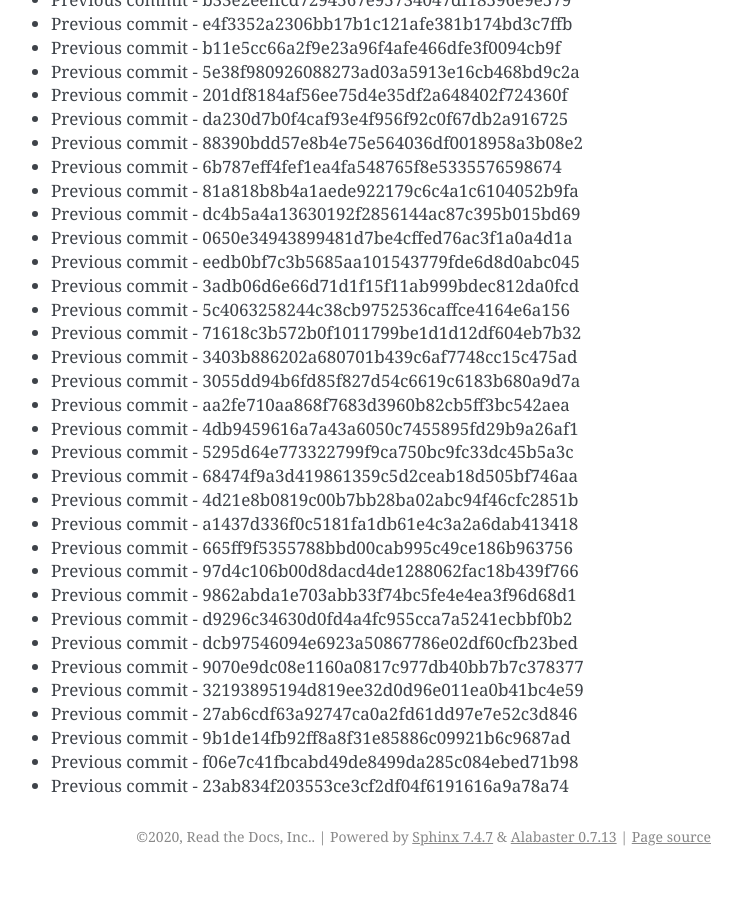
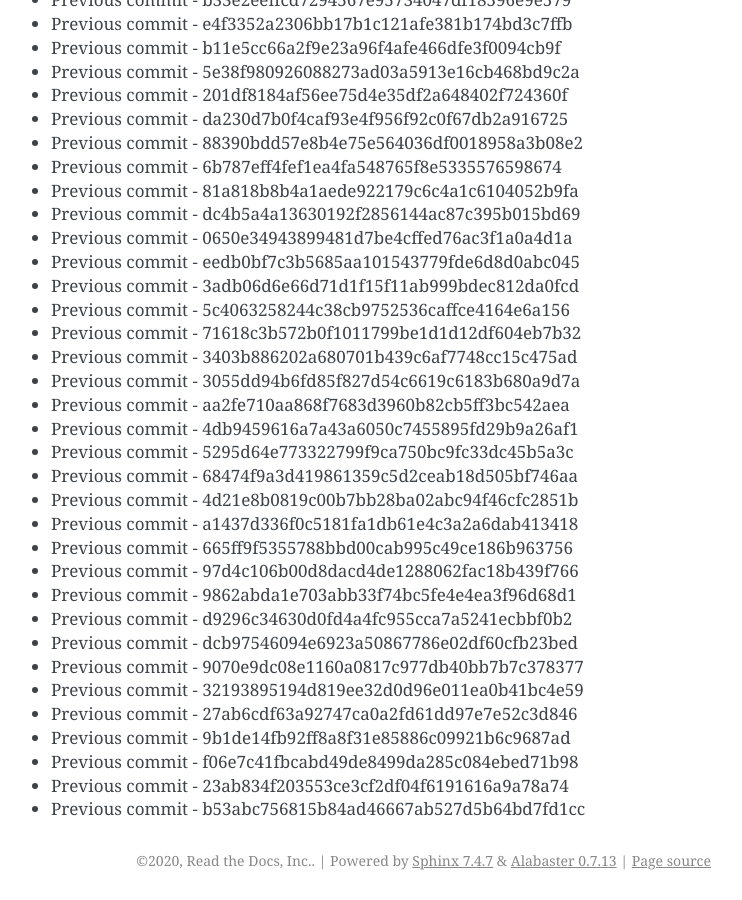
Before and after one commit to readthedocs/rtd-git-stresstest, a Sphinx documentation site: the page built from docs/updates.rst, in a window 1280 px wide and 900 px high, scrolled down 85277 px. Shown: the whole window, without its empty margins (399-1141 px from the left). Built offline with Sphinx 7.4.7, drawn with Linux system fonts in a browser that asks for light colours; before the commit the page ends 86153 px from its top, so only the background shows below that.

Commit message:
Generating commit from previous: b53abc756815b84ad46667ab527d5b64bd7fd1cc

```diff
--- a/docs/updates.rst
+++ b/docs/updates.rst
@@ -3615,3 +3615,4 @@ It can be tested for any performance characteristics.
 * Previous commit - 9b1de14fb92ff8a8f31e85886c09921b6c9687ad
 * Previous commit - f06e7c41fbcabd49de8499da285c084ebed71b98
 * Previous commit - 23ab834f203553ce3cf2df04f6191616a9a78a74
+* Previous commit - b53abc756815b84ad46667ab527d5b64bd7fd1cc
```
